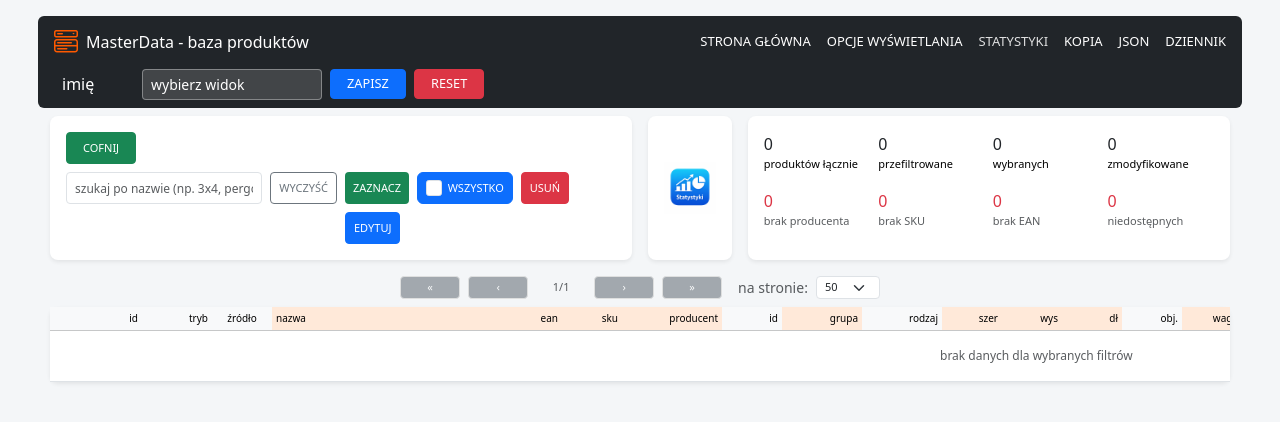
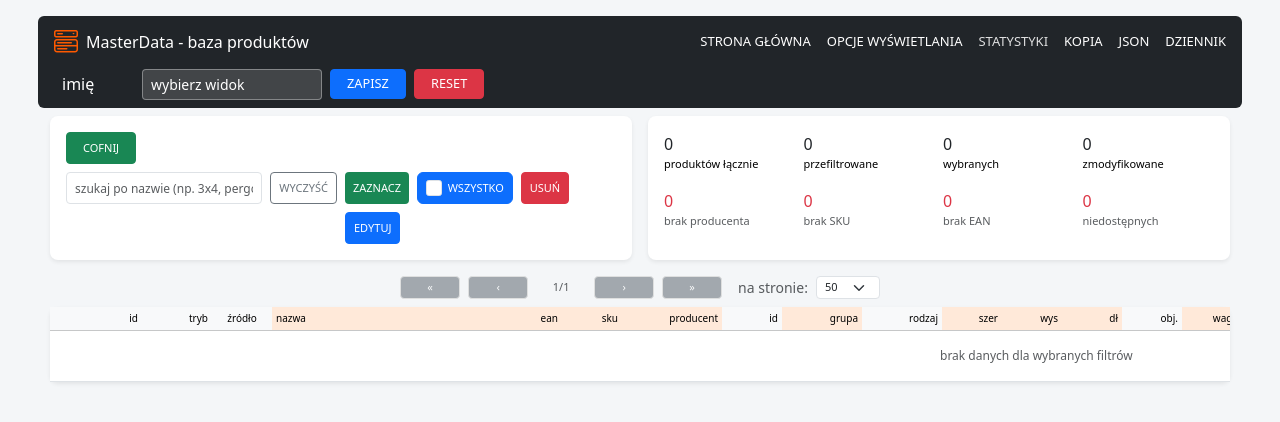
Before and after one commit to batgraf/masterdata, a Flask app: page / in a window 1280 px wide. Shown: the top 422 px of the page. Run offline with Flask 3, Linux system fonts and the light colour scheme; data that the repository does not hold is empty; some libraries are stand-ins or nearby versions.

Commit message:
zmiana 36: usunięcie bloku z obrazkiem Statystyki
Made-with: Cursor

```diff
--- a/ZMIANY.txt
+++ b/ZMIANY.txt
@@ -36,3 +36,4 @@
 33. 2026-02-26 15:00 - „Opcje wyświetlania” w menu otwiera modal opcji, usunięty fioletowy przycisk „opcje”
 34. 2026-02-26 15:05 - menu: wszystkie czcionki 13px
 35. 2026-02-26 15:10 - menu: wymuszenie 13px na wszystkich (Opcje, Kopia, Json) – font-size !important
+36. 2026-02-26 15:15 - usunięcie bloku z obrazkiem Statystyki (col-lg-1), układ z powrotem 6+6
--- a/templates/index.html
+++ b/templates/index.html
@@ -768,13 +768,7 @@
           </div>
         </div>
 
-        <div class="col-12 col-lg-1">
-          <div class="p-3 bg-white rounded-3 shadow-sm h-100 d-flex align-items-center justify-content-center" id="middleBlock" aria-label="Blok środkowy">
-            <img src="/static/statystyki.png" alt="Statystyki" class="img-fluid" style="max-width: 100%; max-height: 100%; object-fit: contain;" />
-          </div>
-        </div>
-
-        <div class="col-12 col-lg-5">
+        <div class="col-12 col-lg-6">
           <div class="p-3 bg-white rounded-3 shadow-sm h-100 d-flex flex-column justify-content-start">
             <div class="row g-2">
               <div class="col-3">
```
